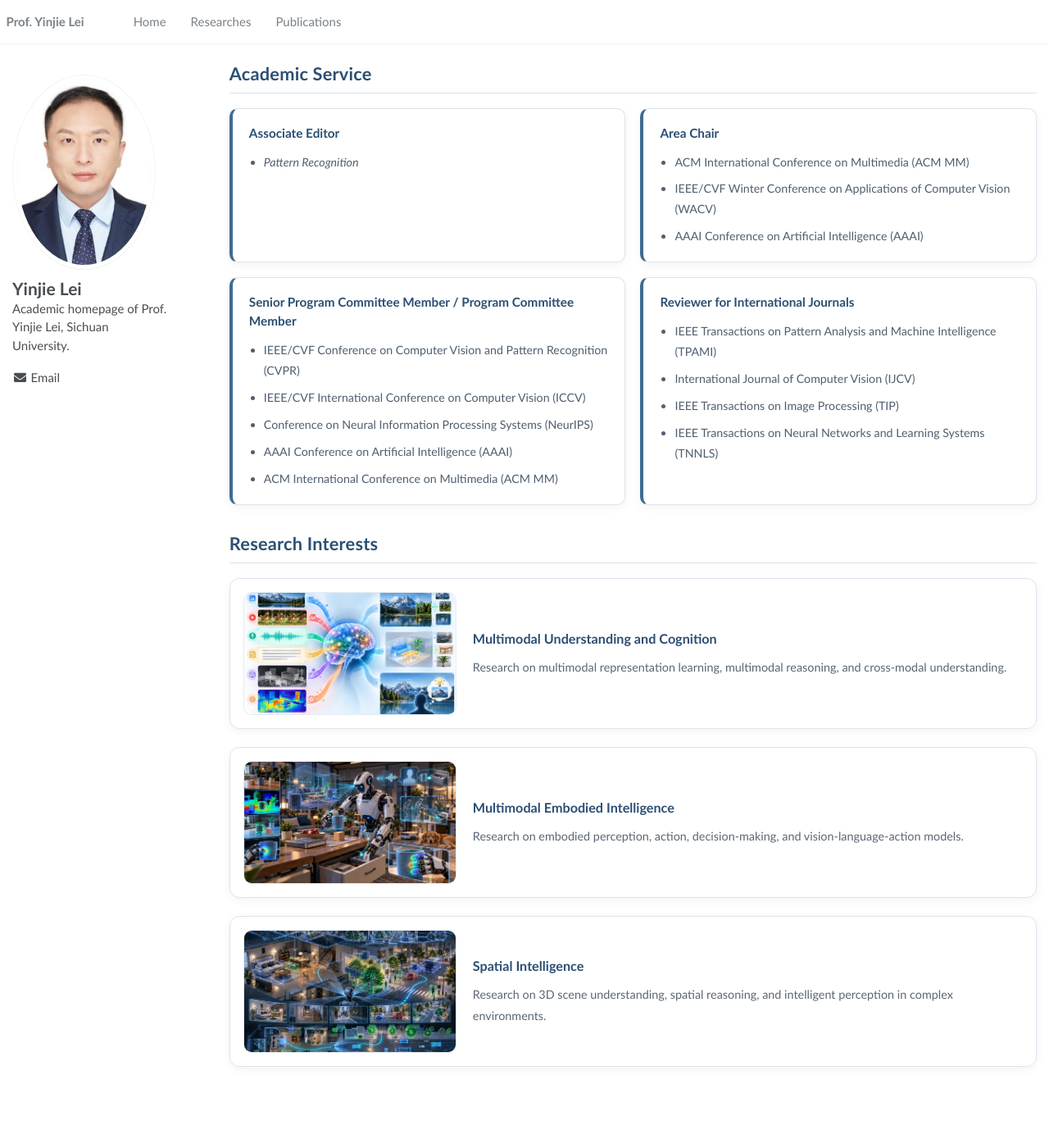
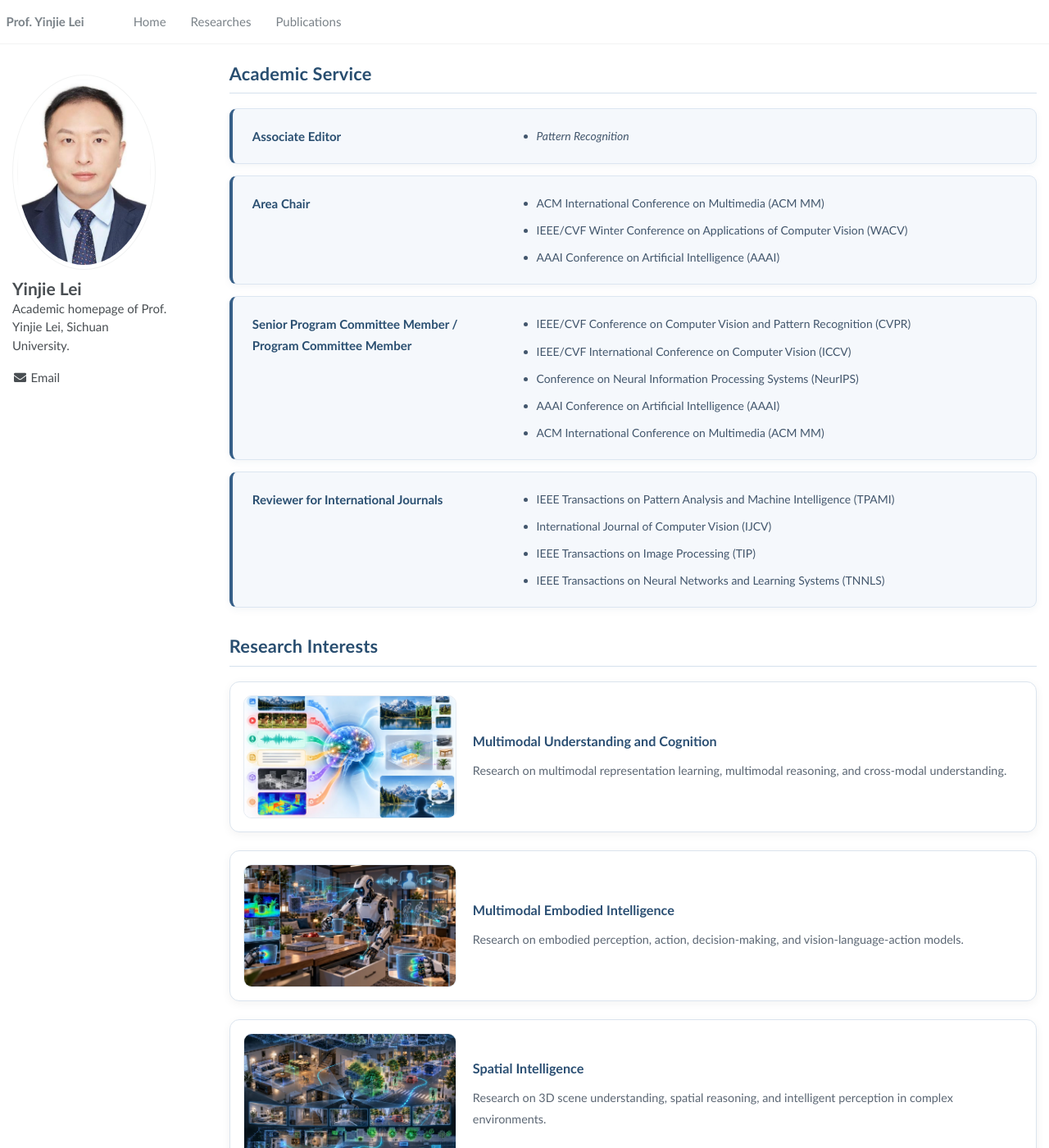
Before and after one commit to leolyj/leolyj.github.io, a Jekyll site: the page built from _pages/research.md, in a window 1280 px wide and 1400 px high. Shown: the whole window at 82% size. Built offline with Jekyll 4.4.1, drawn with Linux system fonts in a browser that asks for light colours.

Commit message:
Beautify research page layout

```diff
--- a/_sass/_page.scss
+++ b/_sass/_page.scss
@@ -829,3 +829,79 @@
     height: 200px;
   }
 }
+
+
+/* Academic Service: horizontal layout */
+/* Preserve all original text and ordering */
+
+.service-grid {
+  display: flex;
+  flex-direction: column;
+  gap: 14px;
+  margin-bottom: 34px;
+}
+
+.service-card {
+  display: grid;
+  grid-template-columns: minmax(260px, 0.85fr) minmax(0, 1.7fr);
+  align-items: start;
+  gap: 24px;
+
+  padding: 20px 24px;
+  background: #f5f8fc;
+  border: 1px solid #dce6f1;
+  border-left: 4px solid #365f88;
+  border-radius: 9px;
+  box-shadow: 0 3px 10px rgba(41, 78, 112, 0.05);
+
+  transition: background 0.2s ease,
+              box-shadow 0.2s ease;
+}
+
+.service-card:hover {
+  background: #eef4fa;
+  box-shadow: 0 5px 16px rgba(41, 78, 112, 0.08);
+}
+
+.service-card h3 {
+  margin: 1px 0 0;
+  color: #294e70;
+  font-size: 1em;
+  font-weight: 700;
+  line-height: 1.7;
+}
+
+.service-card ul {
+  margin: 0;
+  padding-left: 20px;
+}
+
+.service-card li {
+  margin: 0 0 8px;
+  color: #42566c;
+  font-size: 0.93em;
+  line-height: 1.8;
+}
+
+.service-card li:last-child {
+  margin-bottom: 0;
+}
+
+.research-page > h2 {
+  color: #294e70;
+  border-bottom-color: #d5e1ed;
+}
+
+@media (max-width: 800px) {
+  .service-card {
+    grid-template-columns: 1fr;
+    gap: 10px;
+    padding: 17px 19px;
+  }
+}
+
+@media (prefers-reduced-motion: reduce) {
+  .service-card {
+    transition: none;
+  }
+}
```
